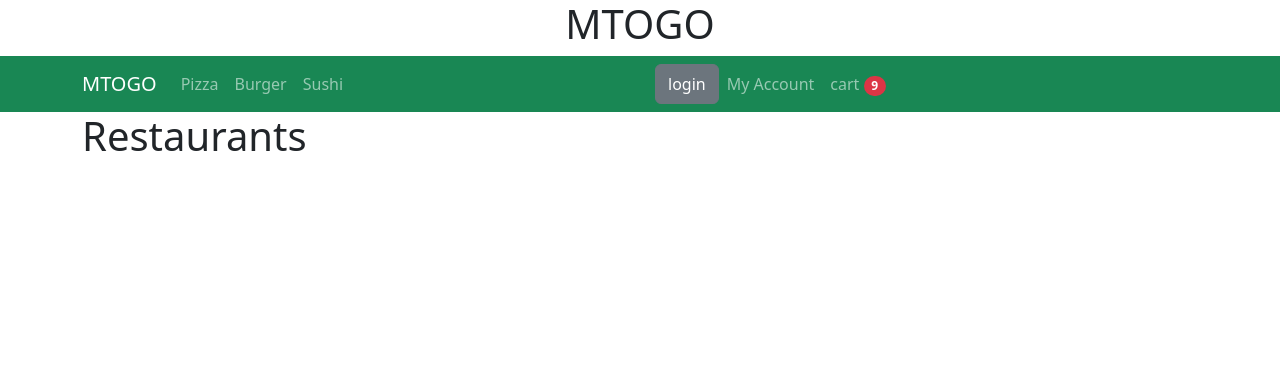
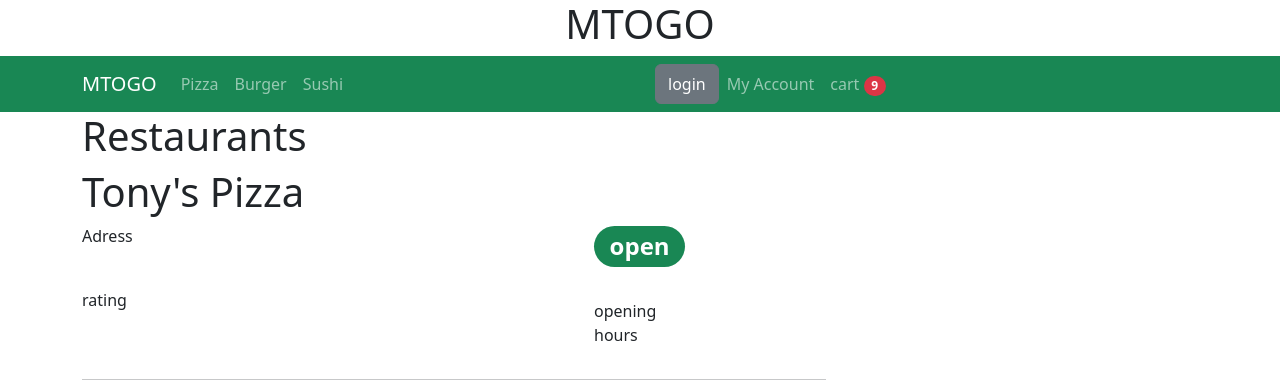
Before and after one commit to noInPuts/camel_service, a React (Create React App) app in the folder webpage_spa/: page / in a window 1280 px wide. Shown: the top 380 px of the page. Built offline with nearby package versions, Linux system fonts and the light colour scheme.

Commit message:
Frontpage

```diff
--- a/webpage_spa/src/pages/frontpage.tsx
+++ b/webpage_spa/src/pages/frontpage.tsx
@@ -1,9 +1,29 @@
 import Container from "react-bootstrap/Container"
+import Button from "react-bootstrap/Button"
+import Badge from "react-bootstrap/Badge"
 export default function FrontPage() {
     return (
         <>
             <Container>
                 <h1>Restaurants</h1>
+
+                <div className="col-sm-8 text-left">
+                    <h1>Tony's Pizza</h1>
+                    <div className="row">
+                        <div className="col-sm-8">
+                            <p>Adress</p>
+                            <br></br>
+                            <p>rating</p>
+                            </div>
+                        <div className="col-sm-2">
+                            <h2><Badge pill bg="success">open</Badge></h2> <br></br>
+                            <p>opening hours</p>
+
+                        </div>
+                        </div>
+                    <hr></hr>
+
+                </div>
             </Container>
         </>
     );
```
Lines whose indentation alone changed are shown as unchanged.
